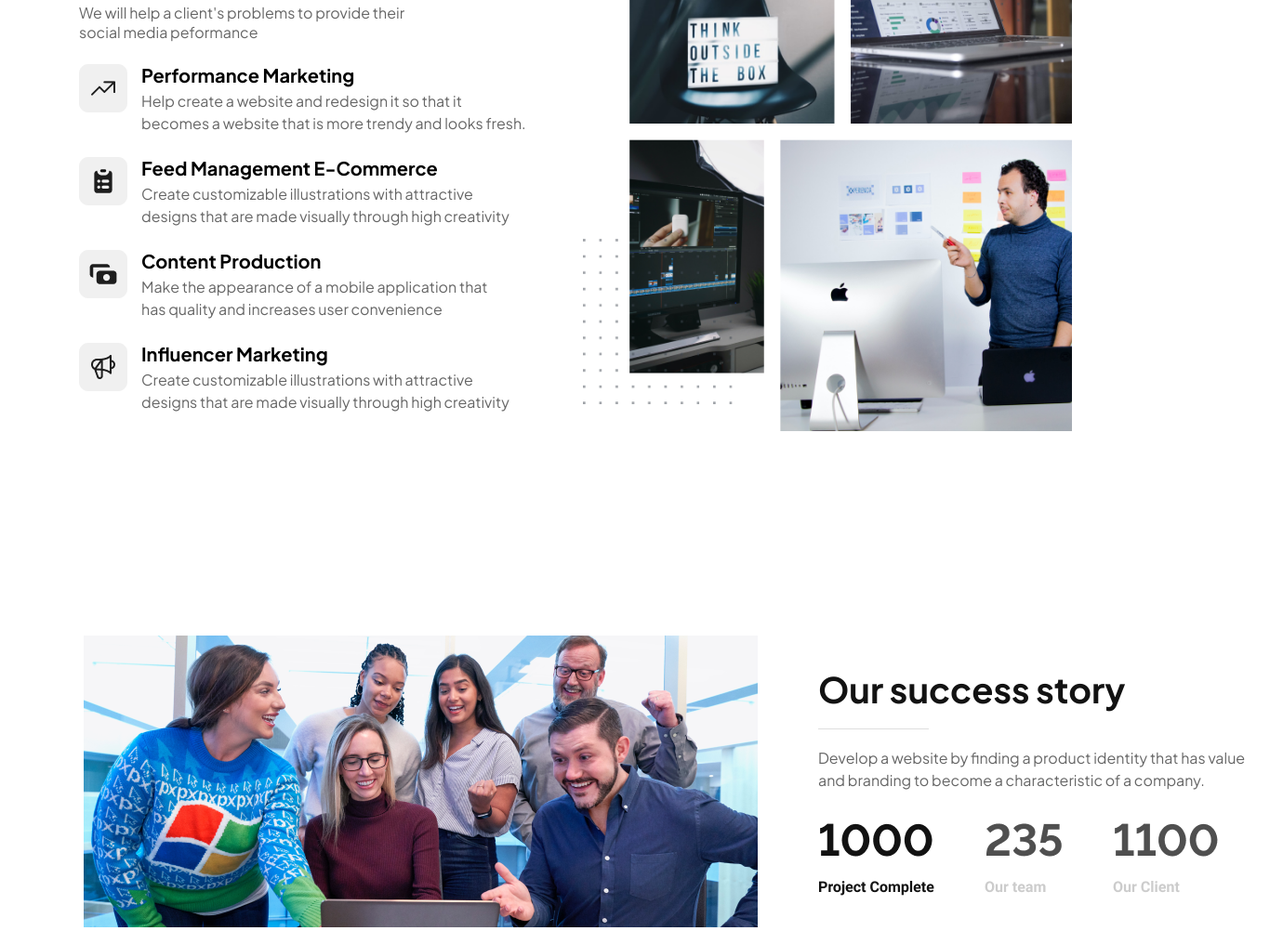
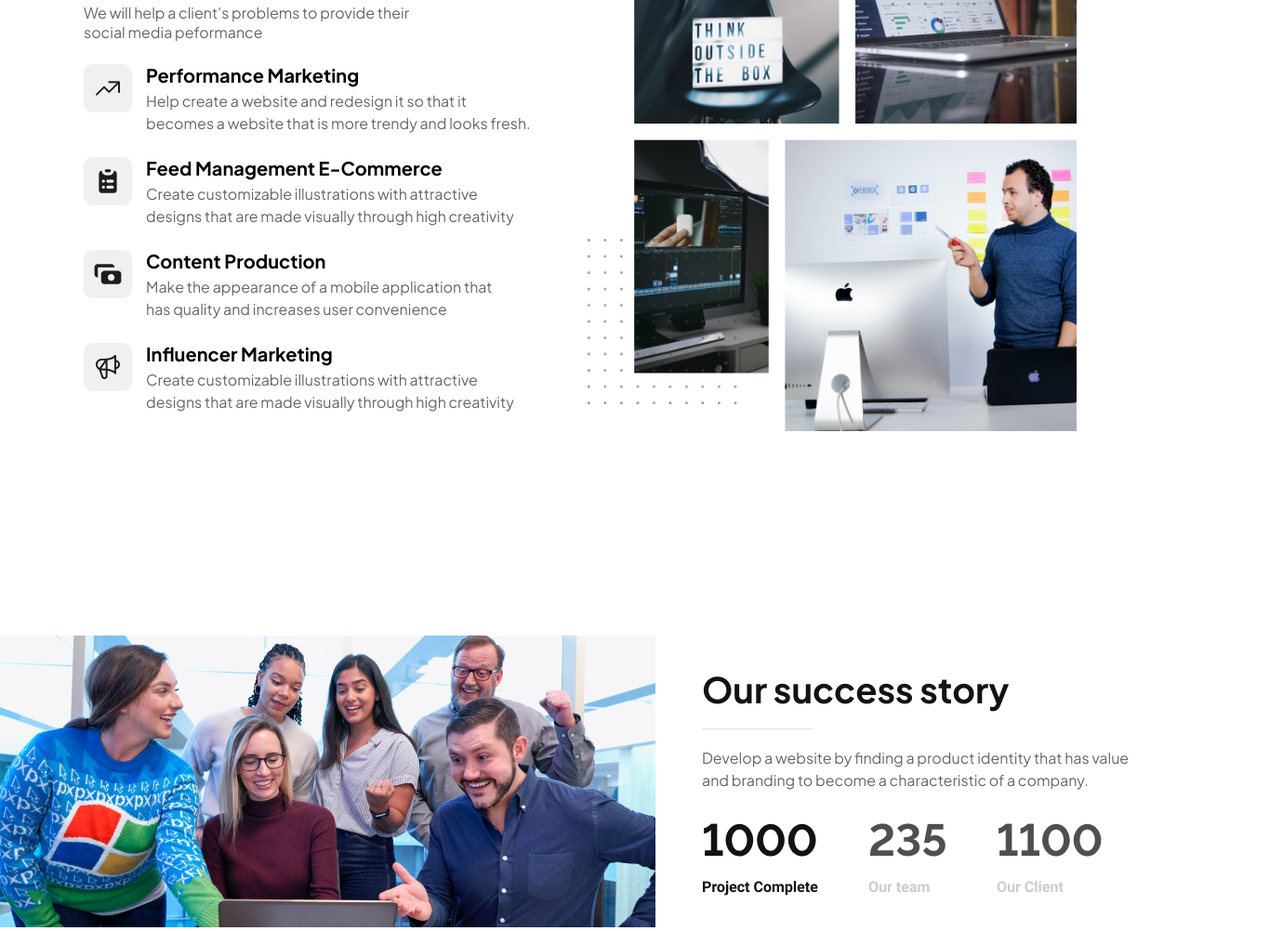
Before and after one commit to Hojiakbar029/Minima-Proyekt, a plain HTML site: page index.html in a window 1280 px wide. Shown: the part 1702-2704 px from the top of the page at 93% size, 1380 px wide, since content can reach past the window. Drawn offline with Linux system fonts and the light colour scheme.

Commit message:
minima proyekt

```diff
--- a/scss/_genarals.scss
+++ b/scss/_genarals.scss
@@ -7,7 +7,7 @@ body{
     font-family: 'Plus Jakarta Sans', sans-serif;
 }
 .container {
-    width: 1200px;
+    max-width: 1100px;
     margin: 0 auto;
 }
 
--- a/scss/block/_header.scss
+++ b/scss/block/_header.scss
@@ -6,7 +6,7 @@
     align-items: center;
     justify-content: space-between;
     padding: 19px 0;
-    margin-left: 50px;
+    margin-left: 20px;
 }
 
 .header__logo{
--- a/scss/block/_hero.scss
+++ b/scss/block/_hero.scss
@@ -6,7 +6,6 @@
 }
 .hero__info{
     margin-bottom: 0px;
-    margin-left: 45px;
 }
 .hero__info h2{
     margin-top: 135px;
--- a/scss/block/_project.scss
+++ b/scss/block/_project.scss
@@ -1,8 +1,6 @@
-
 .project__inner{
     display: flex;
     align-items: center;
-    margin-left: 180px;
 }
 .project__banner{
     margin-top: 90px;
--- a/scss/block/_service.scss
+++ b/scss/block/_service.scss
@@ -3,7 +3,6 @@
 }
 .service__info{
     margin-top: 150px;
-    margin-left: 45px;
 }
 .service__info h2{
     font-style: normal;
--- a/scss/block/_success.scss
+++ b/scss/block/_success.scss
@@ -4,12 +4,11 @@
     margin-top: 220px;
 }
 .success__banner{
-    width: 500px;
-    margin-left: 50px;
-
+    width: 730px;
+    margin-left: -110px;
 }
 .success__info{
-    margin-left: 290px;
+    margin-left: 50px;
 }
 .success__info h2{
     color: $lightBlack;
```
Also changed, not shown: css/main.css, css/main.min.css, 2 other files.
